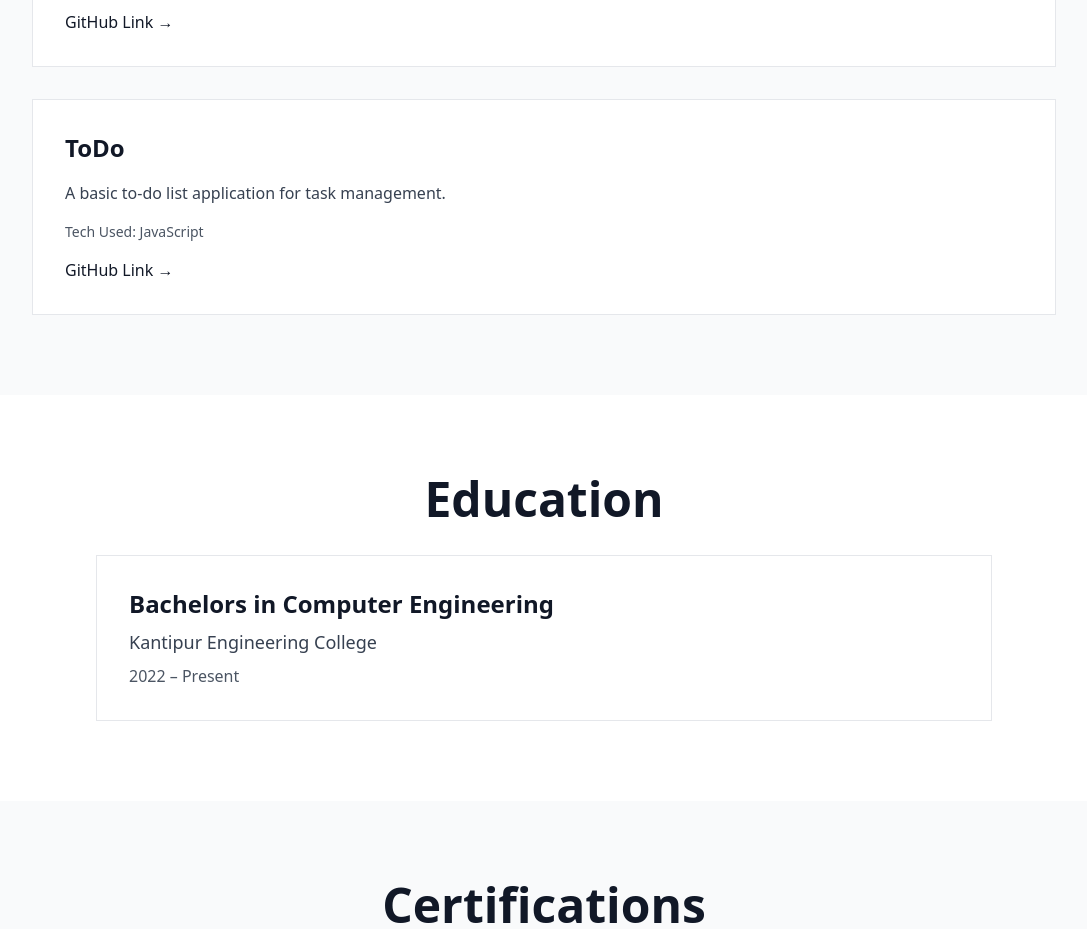
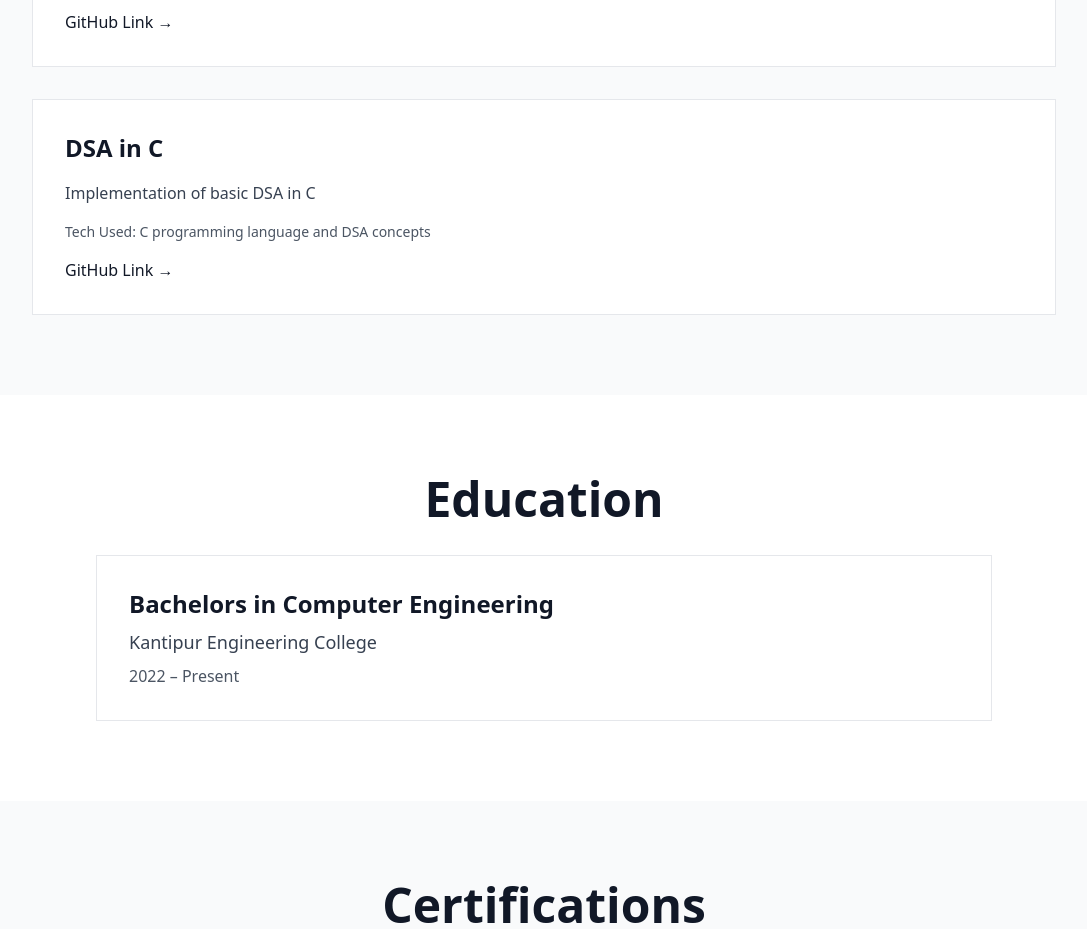
Before and after one commit to Soumya-Dahal/portfolio, a React (Vite) app in the folder frontend/: page / in a window 1280 px wide. Shown: the part 3160-4089 px from the top of the page, without its empty margins (96-1183 px from the left). Built offline with nearby package versions, Linux system fonts and the light colour scheme; no server answers.

Commit message:
added DSA project

```diff
--- a/frontend/src/components/Projects.jsx
+++ b/frontend/src/components/Projects.jsx
@@ -24,11 +24,11 @@ function Projects() {
       tech: 'Python, Jupyter Notebook, Machine Learning',
       github: 'https://github.com/Soumya-Dahal/ImageClassification'
     },
-    {
-      title: 'ToDo',
-      description: 'A basic to-do list application for task management.',
-      tech: 'JavaScript',
-      github: 'https://github.com/Soumya-Dahal/ToDo'
+        {
+      title: 'DSA in C',
+      description: 'Implementation of basic DSA in C',
+      tech: 'C programming language and DSA concepts',
+      github: 'https://github.com/Soumya-Dahal/DSA-in-C'
     }
   ]
 
```
